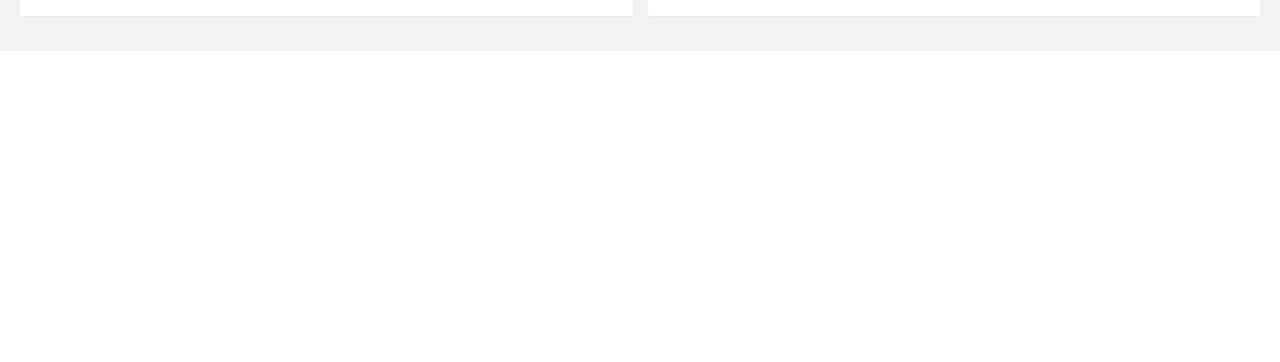
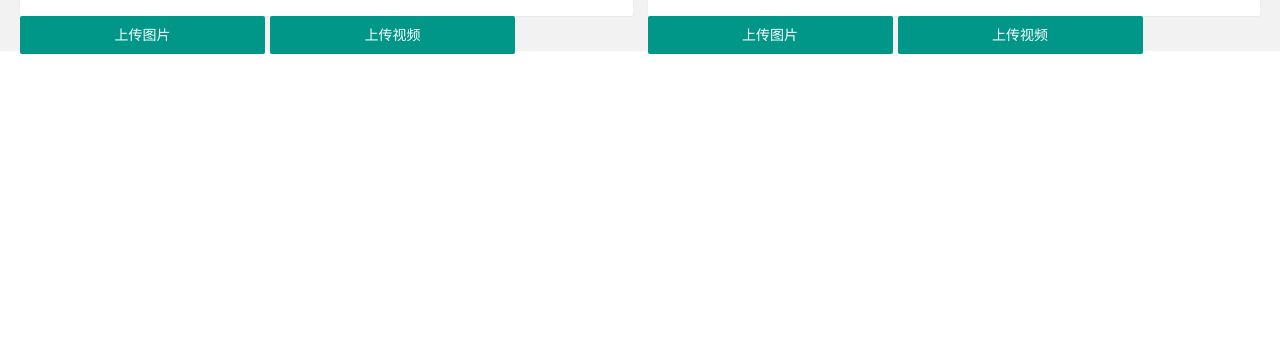
Before and after one commit to Msan030/IS305-application, a Django app: page /monitor in a window 1280 px wide. Shown: the part 438-800 px from the top of the page. Run offline with Django 3.2, Linux system fonts and the light colour scheme.

Commit message:
upload button

```diff
--- a/templates/myApp/monitor.html
+++ b/templates/myApp/monitor.html
@@ -21,7 +21,7 @@
     <div class="layui-col-md6">
       <div class="layui-card">
         <a href="monitor1">
-             <div style="width: 520px; margin: 0;">
+             <div style="width: 494px; margin: 0;">
                   <button class="layui-btn layui-btn-fluid" type="button">居民楼一</button>
              </div>
         </a>
@@ -30,6 +30,16 @@
                   <source src="../static/video/monitor1.mp4" type="video/mp4">
           </video>
         </div>
+          <a href="monitor1">
+             <div style="width: 245px; position: absolute; padding-bottom: 20px; margin-left: 0px;">
+                  <button class="layui-btn layui-btn-fluid" type="button">上传图片</button>
+             </div>
+        </a>
+          <a href="monitor1">
+             <div style="width: 245px; position: absolute; padding-bottom: 20px; margin-left: 250px;">
+                  <button class="layui-btn layui-btn-fluid" type="button">上传视频</button>
+             </div>
+        </a>
       </div>
     </div>
 
@@ -37,7 +47,7 @@
     <div class="layui-col-md6">
       <div class="layui-card">
         <a href="monitor1">
-             <div style="width: 520px; margin: 0;">
+             <div style="width: 494px; margin: 0;">
       <button class="layui-btn layui-btn-fluid" type="button">居民楼二</button>
     </div>
         </a>
@@ -46,6 +56,16 @@
                      <source src = "../static/video/monitor2.mp4" type = "video/mp4">
           </video>
         </div>
+          <a href="monitor1">
+             <div style="width: 245px; position: absolute; padding-bottom: 20px; margin-left: 0px;">
+                  <button class="layui-btn layui-btn-fluid" type="button">上传图片</button>
+             </div>
+        </a>
+          <a href="monitor1">
+             <div style="width: 245px; position: absolute; padding-bottom: 20px; margin-left: 250px;">
+                  <button class="layui-btn layui-btn-fluid" type="button">上传视频</button>
+             </div>
+        </a>
       </div>
     </div>
 
```
